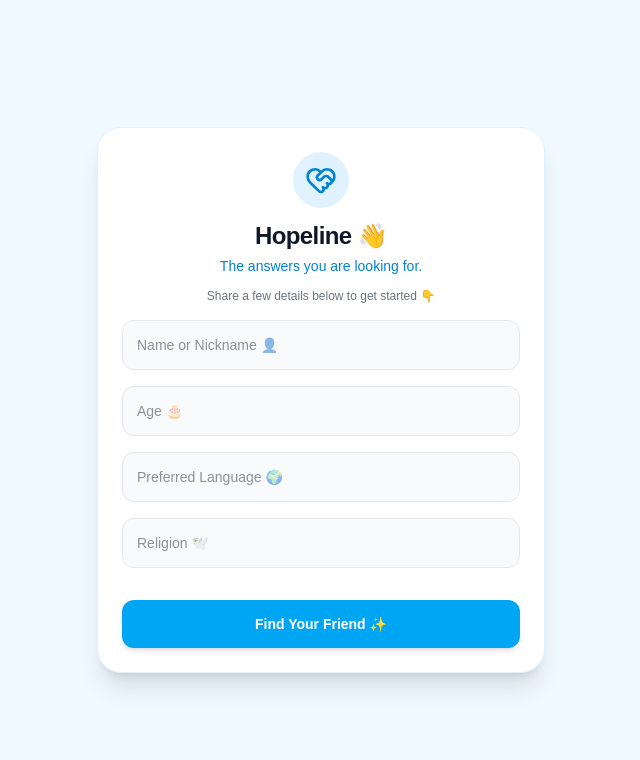
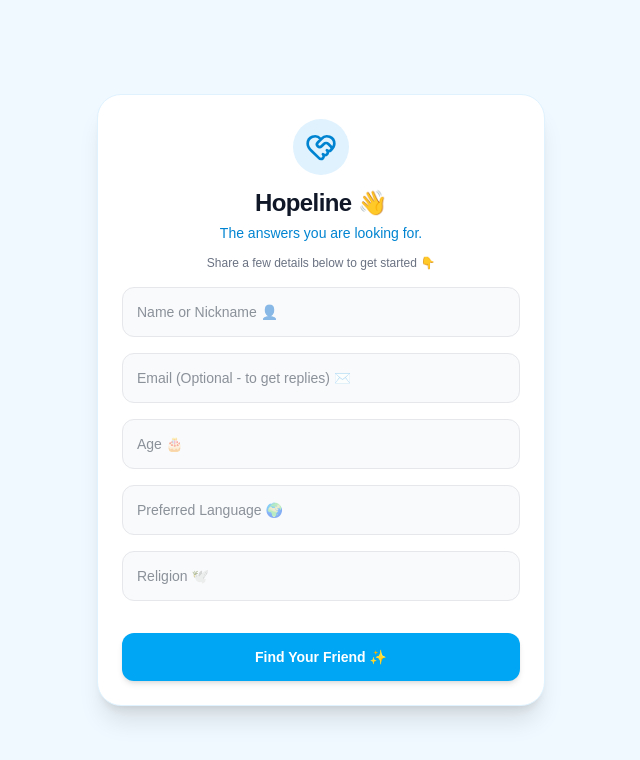
Before and after one commit to jhindy30-oss/chat-frontend, a Next.js app: page /connect/helpdesk in a window 1280 px wide. Both pictures are taken after a click on the button "English 🇺🇸🇬🇧". Shown: the top 760 px of the page, without its empty margins (319-959 px from the left). Built offline with nearby package versions, Linux system fonts and the light colour scheme.

Commit message:
Update page.tsx

```diff
--- a/app/connect/[source]/page.tsx
+++ b/app/connect/[source]/page.tsx
@@ -25,6 +25,7 @@ const translations = {
     slogan: "The answers you are looking for.",
     instructions: "Share a few details below to get started 👇",
     namePlace: "Name or Nickname 👤",
+    emailPlace: "Email (Optional - to get replies) ✉️",
     agePlace: "Age 🎂",
     langPlace: "Preferred Language 🌍",
     beliefPlace: "Religion 🕊️",
@@ -41,6 +42,7 @@ const translations = {
     slogan: "Las respuestas que estás buscando.",
     instructions: "Comparte algunos detalles a continuación para comenzar 👇",
     namePlace: "Nombre o Apodo 👤",
+    emailPlace: "Correo (Opcional - para respuestas) ✉️",
     agePlace: "Edad 🎂",
     langPlace: "Idioma preferido 🌍",
     beliefPlace: "Religión 🕊️",
@@ -57,6 +59,7 @@ const translations = {
     slogan: "الإجابات التي تبحث عنها.",
     instructions: "شارك بعض التفاصيل أدناه للبدء 👇",
     namePlace: "الاسم أو اللقب 👤",
+    emailPlace: "البريد الإلكتروني (اختياري) ✉️",
     agePlace: "العمر 🎂",
     langPlace: "اللغة المفضلة 🌍",
     beliefPlace: "الدين 🕊️",
@@ -73,6 +76,7 @@ const translations = {
     slogan: "وہ جوابات جن کی آپ کو تلاش ہے۔",
     instructions: "شروع کرنے کے لیے نیچے کچھ تفصیلات شیئر کریں 👇",
     namePlace: "نام یا عرفی نام 👤",
+    emailPlace: "ای میل (اختیاری) ✉️",
     agePlace: "عمر 🎂",
     langPlace: "پسندیدہ زبان 🌍",
     beliefPlace: "مذہب 🕊️",
@@ -106,7 +110,7 @@ const renderMessageText = (text: string) => {
 export default function GuestScanner({ params }: { params: { source: string } }) {
   const [selectedLang, setSelectedLang] = useState<LangKey | null>(null);
   const [guestId, setGuestId] = useState<string | null>(null);
-  const [profile, setProfile] = useState({ name: '', age: '', language: '', belief: '' });
+  const [profile, setProfile] = useState({ name: '', email: '', age: '', language: '', belief: '' });
   const [isSubmitted, setIsSubmitted] = useState(false);
   const [isSubmitting, setIsSubmitting] = useState(false);
   const [messages, setMessages] = useState<Message[]>([]);
@@ -158,7 +162,7 @@ export default function GuestScanner({ params }: { params: { source: string } })
       if (docSnap.exists()) {
         const data = docSnap.data();
         setIsHostTyping(data.adminTyping || false);
-        setUnreadByAdmin(data.unreadByAdmin || 0); // Keep track of whether admin has read messages
+        setUnreadByAdmin(data.unreadByAdmin || 0);
         if (data.unreadByGuest > 0) setDoc(doc(db, 'chats', guestId), { unreadByGuest: 0 }, { merge: true });
       }
     });
@@ -320,6 +324,10 @@ export default function GuestScanner({ params }: { params: { source: string } })
             <p className="text-gray-500 text-xs mt-3">{t.instructions}</p>
           </div>
           <input required type="text" placeholder={t.namePlace} value={profile.name} onChange={e => setProfile({...profile, name: e.target.value})} className="w-full bg-gray-50 p-3.5 rounded-xl text-sm focus:ring-2 focus:ring-sky-500 outline-none text-gray-800 border border-gray-200" />
+
+          {/* NEW OPTIONAL EMAIL FIELD */}
+          <input type="email" placeholder={t.emailPlace} value={profile.email} onChange={e => setProfile({...profile, email: e.target.value})} className="w-full bg-gray-50 p-3.5 rounded-xl text-sm focus:ring-2 focus:ring-sky-500 outline-none text-gray-800 border border-gray-200" />
+
           <input required type="number" placeholder={t.agePlace} value={profile.age} onChange={e => setProfile({...profile, age: e.target.value})} className="w-full bg-gray-50 p-3.5 rounded-xl text-sm focus:ring-2 focus:ring-sky-500 outline-none text-gray-800 border border-gray-200" />
           <input required type="text" placeholder={t.langPlace} value={profile.language} onChange={e => setProfile({...profile, language: e.target.value})} className="w-full bg-gray-50 p-3.5 rounded-xl text-sm focus:ring-2 focus:ring-sky-500 outline-none text-gray-800 border border-gray-200" />
           <input required type="text" placeholder={t.beliefPlace} value={profile.belief} onChange={e => setProfile({...profile, belief: e.target.value})} className="w-full bg-gray-50 p-3.5 rounded-xl text-sm focus:ring-2 focus:ring-sky-500 outline-none text-gray-800 border border-gray-200" />
```
